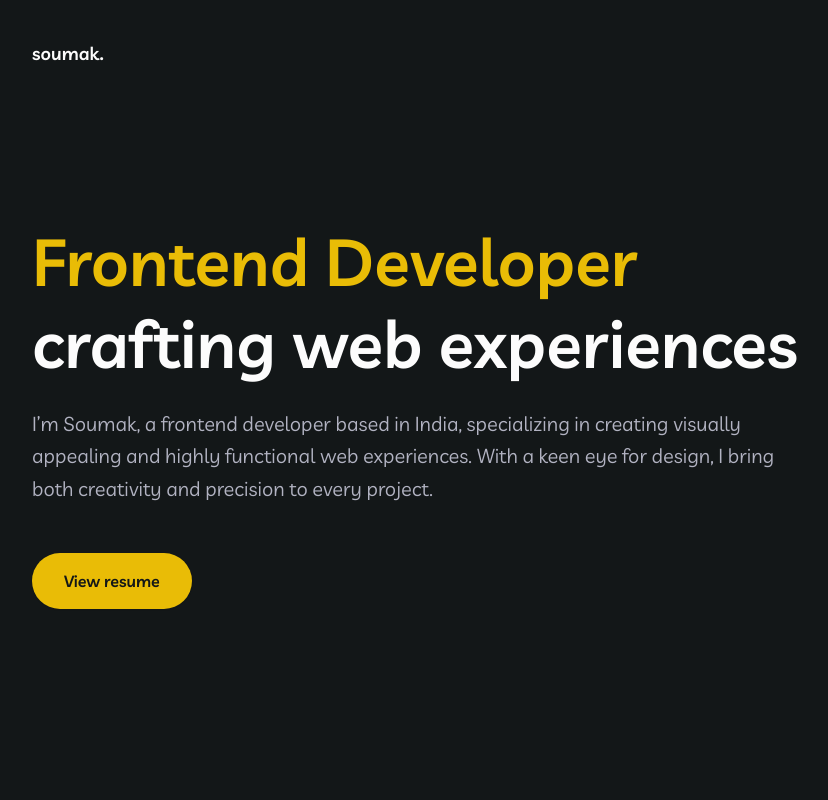
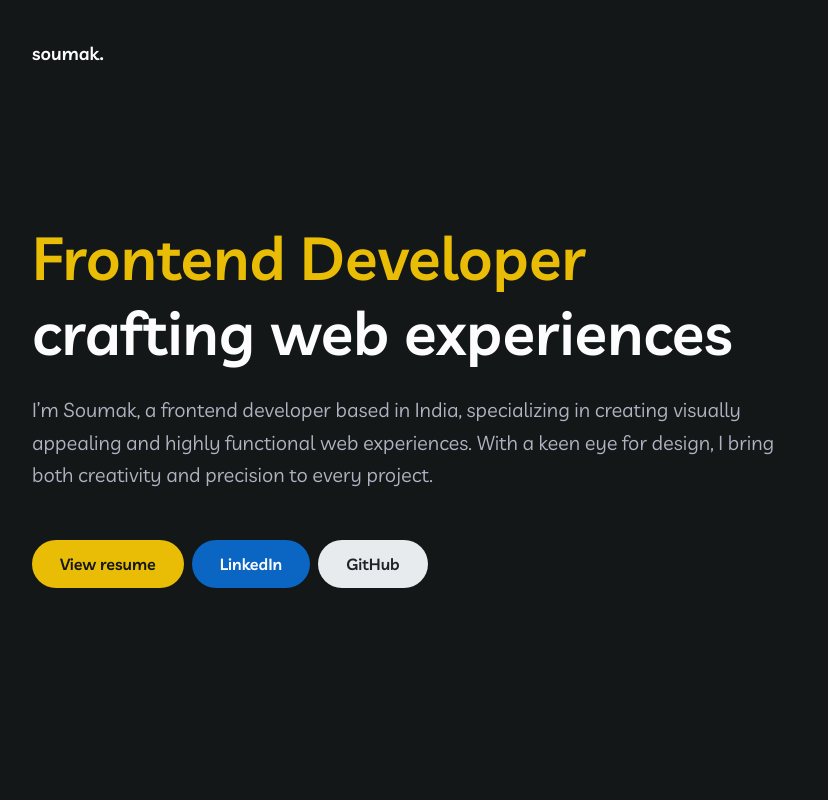
Before and after one commit to soumakk/portfolio, a Next.js app: page / in a window 1280 px wide. Shown: the top 800 px of the page, without its empty margins (56-884 px from the left). Built offline with nearby package versions, Linux system fonts and the light colour scheme.

Commit message:
hero section changes

```diff
--- a/src/components/home/HeroSection.tsx
+++ b/src/components/home/HeroSection.tsx
@@ -1,11 +1,12 @@
 import Link from 'next/link'
 import { Button } from '../ui/button'
+import { SocialLinks } from '../layout/Footer'
 
 export default function HeroSection() {
 	return (
 		<div className="max-w-6xl mx-auto px-6 py-8 relative">
 			<div className="max-w-3xl my-20">
-				<h1 className="text-5xl lg:text-[4.1rem] leading-tight font-semibold mb-6">
+				<h1 className="text-5xl lg:text-6xl leading-tight font-semibold mb-6">
 					<span className="text-primary">Frontend Developer</span> crafting web
 					experiences
 				</h1>
@@ -16,14 +17,32 @@ export default function HeroSection() {
 					design, I bring both creativity and precision to every project.
 				</p>
 
+				<div className="flex gap-2 flex-wrap">
 					<Link href="/resume.pdf" target="_blank" rel="noreferrer">
 						<Button
 							size="lg"
-						className="rounded-full h-14 text-base px-8 font-semibold cursor-pointer"
+							className="rounded-full h-10 md:h-12 text-base px-6 md:px-7 font-semibold cursor-pointer"
 						>
 							View resume
 						</Button>
 					</Link>
+					<Link href={SocialLinks.LinkedIn} target="_blank" rel="noreferrer">
+						<Button
+							size="lg"
+							className="rounded-full h-10 md:h-12 text-base px-6 md:px-7 font-semibold cursor-pointer bg-[#0b65c3] hover:bg-[#0b65c3] text-white"
+						>
+							LinkedIn
+						</Button>
+					</Link>
+					<Link href={SocialLinks.Github} target="_blank" rel="noreferrer">
+						<Button
+							size="lg"
+							className="rounded-full h-10 md:h-12 text-base px-6 md:px-7 font-semibold cursor-pointer bg-[#e8ebee] hover:bg-[#e8ebee] text-[#1f2328]"
+						>
+							GitHub
+						</Button>
+					</Link>
+				</div>
 			</div>
 		</div>
 	)
```
Lines whose indentation alone changed are shown as unchanged.
